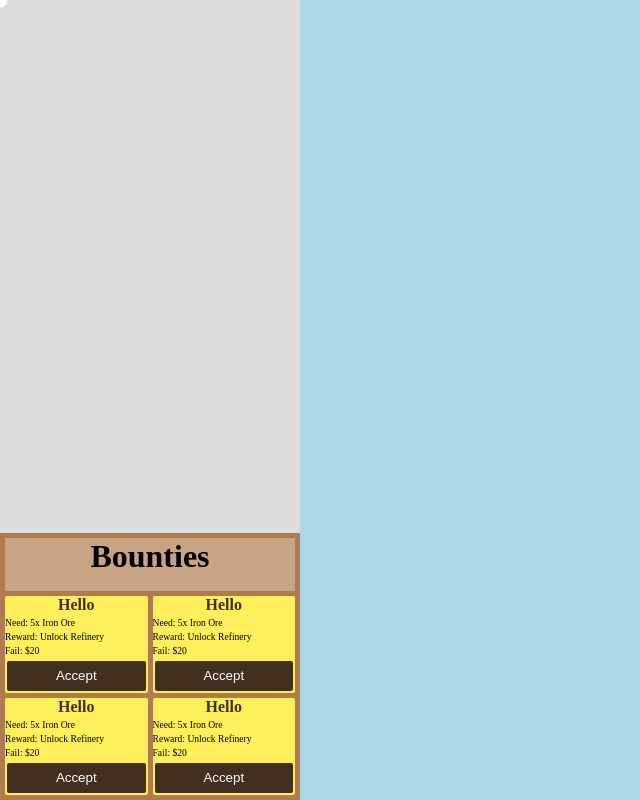
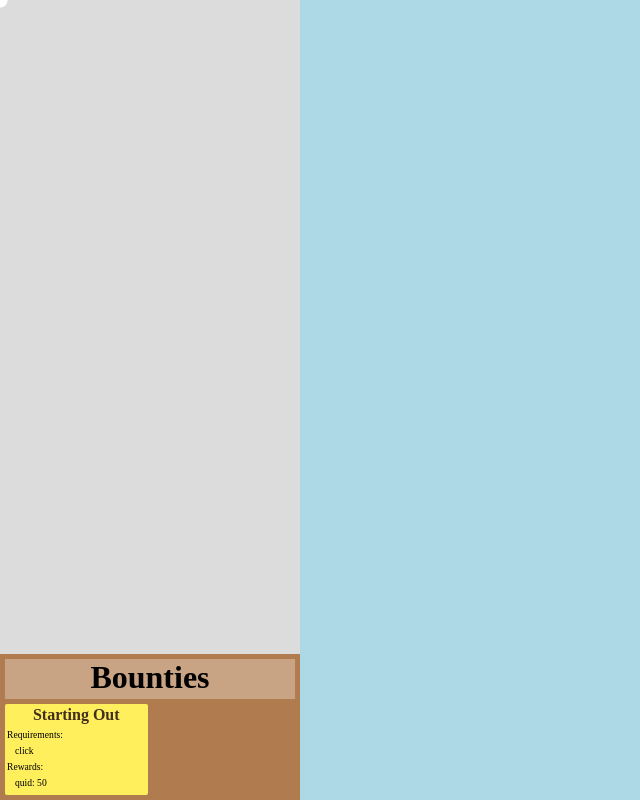
Before and after one commit to KydZombie/website, a plain HTML site: page games/quid/index.html in a window 1280 px wide. Shown: the whole page, without its empty margins (0-640 px from the left). Drawn offline with Linux system fonts and the light colour scheme; a web font is replaced by a local one.

Commit message:
Bounty board

```diff
--- a/common/cursor.js
+++ b/common/cursor.js
@@ -54,6 +54,10 @@ export function addHoveringToAll(elements) {
   });
 }
 
+export function addHoveringToTag(filter) {
+  addHoveringToAll(Array.from(document.querySelectorAll(filter)));
+}
+
 export function setMode(mode) {
   if (mode == "space") {
     cursorBalls.slice(1).forEach(ball=>ball.style.transition = '.25s');
--- /dev/null
+++ b/common/translation.js
@@ -0,0 +1,14 @@
+let keys = [];
+
+export function addTranslation(key, value) {
+    keys[key] = value;
+}
+
+export function translate(key) {
+    if (keys[key]) {
+        return keys[key];
+    }
+    else {
+        return key;
+    }
+}
--- /dev/null
+++ b/games/quid/bounties.json
@@ -0,0 +1,47 @@
+{
+    "tutorial": {
+        "startingOut": {
+            "name": "Starting Out",
+            "description": "Click on this bounty to get rewards.",
+            "requirements": {
+                "abstract": ["click"]
+            },
+            "rewards": {
+                "quid": 50
+            },
+            "linkTo": "tutorial.basics"
+        },
+        "basics": {
+            "name": "The Basics",
+            "description": "To start making resources, click on the Manual Miner you have to generate some copper.",
+            "requirements": {
+                "copperOre": 5
+            },
+            "rewards": {
+                "unlock": "refinery",
+                "quid": 50
+            },
+            "linkTo": "tutorial.refining"
+        },
+        "refining": {
+            "name": "Refining",
+            "description": "Now that you have a refiner, you can start getting more from your resources",
+            "requirements": {
+                "copperBar": 5
+            },
+            "rewards": {
+                "unlock": "autoMiner",
+                "quid": 50
+            },
+            "punishments": {
+                "quid": 50
+            }
+        }
+    },
+    "linear": {
+
+    },
+    "random": {
+
+    }
+}
--- /dev/null
+++ b/games/quid/bounty.js
@@ -0,0 +1,143 @@
+import * as cursor from "../../common/cursor.js";
+import * as translator from "../../common/translation.js";
+import * as jsonLoader from "../../common/json-loader.js";
+
+let bountyJson = jsonLoader.getJson("bounties.json");
+
+let bountyHolder = document.getElementById("bounties");
+let bounties = [];
+
+class Bounty {
+    constructor(json, key) {
+        const {name, description, requirements, rewards, punishments, linkTo} = json;
+        Object.assign(this, {name, description, requirements, rewards, punishments, linkTo});
+
+        this.key = key;
+        this.isReady = false;
+
+        this.createBountyIcon(json);
+
+        this.element.addEventListener("click", () => this.onClick());
+
+        bountyHolder.appendChild(this.element);
+
+        bounties[key] = this;
+        // bounties.push(this);
+    }
+    createBountyIcon(json) {
+        this.element = document.createElement("div");
+        this.element.classList.add("bounty");
+        this.element.dataset.bounty = this.key;
+
+        let name = document.createElement("h1");
+        name.innerHTML = json.name;
+        this.element.appendChild(name);
+
+        this.addJsonPart(json.requirements, "Requirements");
+        this.addJsonPart(json.rewards, "Rewards");
+        this.addJsonPart(json.punishments, "Punishments");
+
+        cursor.addHovering(this.element);
+    }
+    addJsonPart(part, formattedText) {
+        if (!part) return;
+
+        let newPartText = document.createElement("p");
+        newPartText.innerHTML = formattedText + ":";
+        this.element.appendChild(newPartText);
+
+        let newParts = JSON.parse(JSON.stringify(part));
+        if (part.abstract) {
+            part.abstract.forEach(key => {
+                let requirement = document.createElement("p");
+                requirement.style.paddingLeft = "8px";
+                requirement.innerHTML = key;
+                this.element.appendChild(requirement);
+            })
+            delete newParts.abstract;
+        }
+        Object.keys(newParts).forEach(key => {
+            let requirement = document.createElement("p");
+            requirement.style.paddingLeft = "8px";
+            requirement.innerHTML = `${translator.translate(key)}: ${part[key]}`;
+            this.element.appendChild(requirement);
+        });
+    }
+    onClick() {
+        if (this.isReady) {
+            this.complete();
+        }
+        if (this.requirements.abstract) {
+            this.requirements.abstract.forEach(bounty => {
+                if (bounty == "click") {
+                    this.setReady();
+                }
+            });
+        }
+    }
+    complete() {
+        if (this.linkTo) {
+            addBounty(this.linkTo);
+        }
+        bountyHolder.removeChild(this.element);
+        delete bounties[this.key];
+    }
+    isReady() {
+        this.checkIsReady();
+    }
+    checkIsReady(state) {
+        let tempIsReady = true;
+        for (const type in this.requirements) {
+            if (Object.hasOwnProperty.call(this.requirements, type)) {
+                const amount = this.requirements[type];
+                if (!isGlobalRequirementFulfilled(state, type, amount)) tempIsReady = false;
+            }
+        }
+        this.isReady = tempIsReady || this.isReady;
+        if (this.isReady) {
+            this.element.classList.add("ready");
+        }
+    }
+    setReady() {
+        this.isReady = true;
+    }
+    fail() {
+
+    }
+}
+
+export function getBounties() {
+    return bounties;
+}
+
+export async function addBounty(key) {
+    let directory = key.split(".").reverse();
+
+    let currentObj = await bountyJson;
+    while (directory.length > 0) {
+        currentObj = currentObj[directory.pop()];
+    }
+
+    new Bounty(currentObj, key);
+}
+
+export function checkAll(state) {
+    for (const key in bounties) {
+        if (Object.hasOwnProperty.call(bounties, key)) {
+            const bounty = bounties[key];
+            bounty.checkIsReady(state);
+        }
+    }
+}
+
+function isGlobalRequirementFulfilled(state, type, amount) {
+    if (amount) {
+        if (state.obtained[type] >= amount) {
+            return true;
+        }
+    }
+    else {
+
+    }
+    return false;
+}
--- a/games/quid/index.html
+++ b/games/quid/index.html
@@ -1,45 +1,17 @@
 <!DOCTYPE html>
+
 <head>
     <link href="style.css" rel="stylesheet" type="text/css" media="all" />
     <script src="index.js" type="module" defer></script>
 </head>
+
 <body>
     <div id="board">
         <div id="shop">
-
         </div>
-        <div id="bounties">
-            <h1>
-                Bounties
-            </h1>
-            <div class="bounty">
-                <h1>Hello</h1>
-                <p>Need: 5x Iron Ore</p>
-                <p>Reward: Unlock Refinery</p>
-                <p>Fail: $20</p>
-                <button class="acceptbutton">Accept</button>
-            </div>
-            <div class="bounty">
-                <h1>Hello</h1>
-                <p>Need: 5x Iron Ore</p>
-                <p>Reward: Unlock Refinery</p>
-                <p>Fail: $20</p>
-                <button class="acceptbutton">Accept</button>
-            </div>
-            <div class="bounty">
-                <h1>Hello</h1>
-                <p>Need: 5x Iron Ore</p>
-                <p>Reward: Unlock Refinery</p>
-                <p>Fail: $20</p>
-                <button class="acceptbutton">Accept</button>
-            </div>
-            <div class="bounty">
-                <h1>Hello</h1>
-                <p>Need: 5x Iron Ore</p>
-                <p>Reward: Unlock Refinery</p>
-                <p>Fail: $20</p>
-                <button class="acceptbutton">Accept</button>
-            </div>
+        <div id="bountyboard">
+            <h1>Bounties</h1>
+            <div id="bounties"></div>
         </div>
     </div>
 </body>
--- a/games/quid/index.js
+++ b/games/quid/index.js
@@ -1,34 +1,20 @@
-import * as cursor from "/common/cursor.js";
+import * as cursor from "../../common/cursor.js";
+import * as jsonLoader from "../../common/json-loader.js";
+import * as panel from "./panel.js";
 
-let board = document.getElementById("board");
+let bounties = panel.bountyList;
 
-document.addEventListener("keydown", (e) => {
-    if (e.key == ' ') {
-        if (board.classList.contains("closed")) {
-            board.classList.remove("closed");
-        }
-        else {
-            board.classList.add("closed");
-        }
-    }
-});
+let state = {
+    obtained: {},
+    quid: 0
+};
+const {resources, quid} = state;
 
-let bounties = Array.from(document.getElementsByClassName("bounty"));
+bounties.addBounty("tutorial.startingOut");
 
-bounties.forEach(hoveringBounty => {
-    hoveringBounty.addEventListener("mouseenter", () => {
-        bounties.forEach(bounty => {
-            if (bounty == hoveringBounty) {
+function loop() {
+    bounties.checkAll(state);
+    requestAnimationFrame(loop);
+}
 
-            }
-            else {
-                bounty.hidden = true;
-            }
-        });
-    });
-    hoveringBounty.addEventListener("mouseleave", () => {
-        bounties.forEach(bounty => {
-            bounty.hidden = false;
-        });
-    });
-});
+requestAnimationFrame(loop);
--- /dev/null
+++ b/games/quid/panel.js
@@ -0,0 +1,16 @@
+import * as bounties from "./bounty.js";
+
+export let bountyList = bounties;
+
+let board = document.getElementById("board");
+
+document.addEventListener("keydown", (e) => {
+    if (e.key == ' ') {
+        if (board.classList.contains("closed")) {
+            board.classList.remove("closed");
+        }
+        else {
+            board.classList.add("closed");
+        }
+    }
+});
--- a/games/quid/style.css
+++ b/games/quid/style.css
@@ -4,6 +4,7 @@
 body {
     background: lightblue;
     margin: 0;
+    position: fixed;
 }
 
 #board {
@@ -24,43 +25,93 @@ body {
     background:gainsboro;
     display: grid;
     width: 100%;
-    height: 70vh;
+    flex: 1;
 }
 
-#bounties {
+#bountyboard {
     background: #B07C4F;
     width: 100%;
-    height: 35vh;
 
     display: flex;
-    flex-flow: row wrap;
+    flex-flow: column wrap;
     box-sizing: border-box;
     gap: 5px;
     padding: 5px;
 }
 
-#bounties > h1 {
+#bountyboard > h1 {
     background: #c8a384;
     text-align: center;
     font-size: 2rem;
     font-family: Mochiy;
     width: 100%;
-    min-height: 5vh;
+    height: 5vh;
     margin: 0;
+}
+
+#bounties {
+    display: grid;
+    gap: 5px;
+    grid-template-columns: 1fr 1fr;
 }
 
 .bounty {
     background: #ffef5d;
-    display: inline-flex;
-    flex-direction: column;
-    gap: 3px;
-    flex-grow: 1;
     border-radius: 2px;
+    overflow: hidden;
+    white-space: nowrap;
+    padding: 2px;
 }
 
 .bounty:hover {
-    flex-grow: 1;
-    height: 83%;
+    background: #fff59c;
+}
+
+.bounty.ready {
+    background: rgb(149, 255, 154);
+    animation: myAnim 1.5s ease 0s infinite normal forwards;
+}
+
+@keyframes myAnim {
+	0%,
+	100% {
+		transform: rotate(0deg);
+		transform-origin: 50% 50%;
+	}
+
+	10% {
+		transform: rotate(2deg);
+	}
+
+	20%,
+	40%,
+	60% {
+		transform: rotate(-2.5deg);
+	}
+
+	30%,
+	50%,
+	70% {
+		transform: rotate(2.5deg);
+	}
+
+	80% {
+		transform: rotate(-2deg);
+	}
+
+	90% {
+		transform: rotate(2deg);
+	}
+}
+
+.bounty > * {
+    font-family: Mochiy;
+    font-size: 0.6rem;
+
+    padding: 0;
+    margin: 0;
+    margin-bottom: 5px;
+    user-select: none;
 }
 
 .bounty > h1 {
@@ -68,36 +119,14 @@ body {
     font-size: 1rem;
     font-family: Potta;
     color: #432f1e;
-    margin: 0;
 }
 
 .bounty > p {
-    font-family: Mochiy;
-    font-size: 0.6rem;
-    padding: 0;
-    margin: 0;
+    overflow: hidden;
+    width: 100%;
+    float:left;
     text-overflow: ellipsis;
 }
-
-.bounty:hover > p {
-    font-size: 1.8rem;
-}
-
-.bounty > .acceptbutton {
-    bottom: 0;
-    background: #432f1e;
-    color: white;
-    border: none;
-    flex-grow: 1;
-    margin: 2px;
-    border-radius: 2px;
-}
-
-.bounty > .acceptbutton:hover {
-    background: #b69377;
-}
-
-
 
 [hidden] {
     display:none;
```
